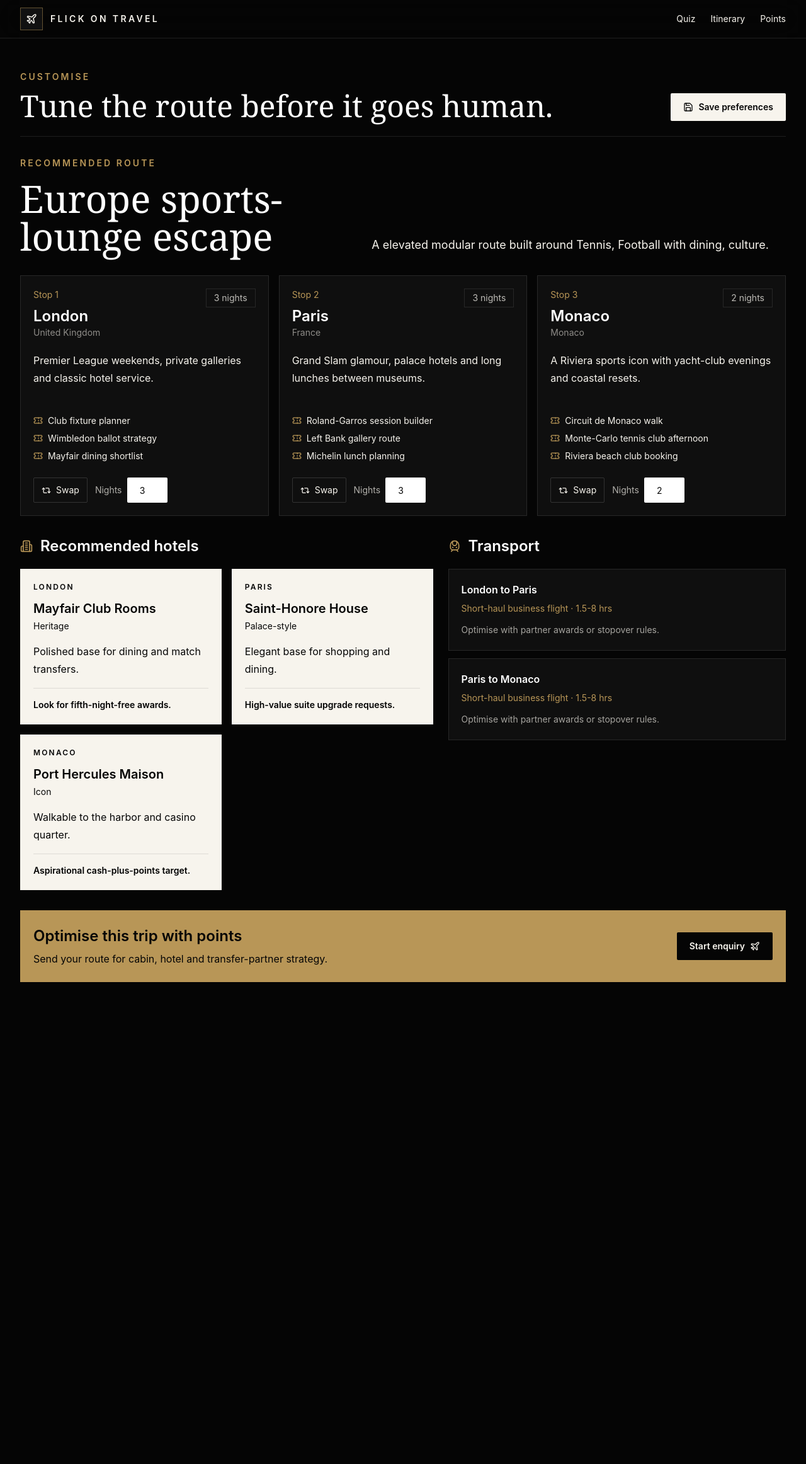
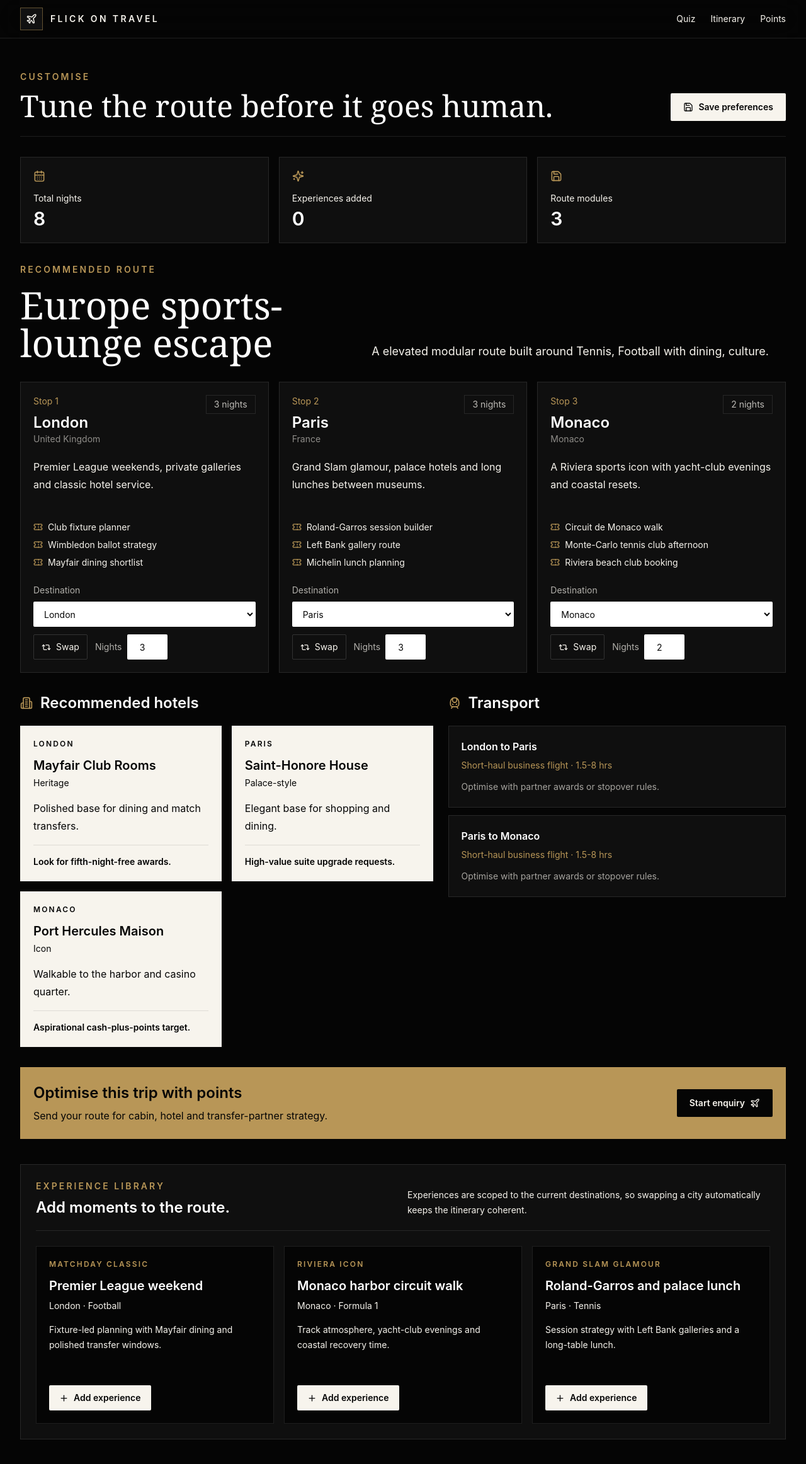
Before and after one commit to patrickpalumbo-cloud/Flick-On-Travel, a Next.js app: page /customise in a window 1280 px wide. Shown: the top 2324 px of the page at 63% size. Before the commit the page ends 1671 px from the top, so only its background shows below. Built offline with nearby package versions, Linux system fonts and the light colour scheme.

Commit message:
Add modular itinerary builder

```diff
--- a/app/customise/page.tsx
+++ b/app/customise/page.tsx
@@ -2,23 +2,36 @@
 
 import { useEffect, useMemo, useState } from "react";
 import Link from "next/link";
-import { Save } from "lucide-react";
+import { CalendarDays, Plus, Save, Sparkles } from "lucide-react";
+import type { LucideIcon } from "lucide-react";
 import { TripShell } from "@/components/trip-shell";
 import { ItineraryView } from "@/components/itinerary-view";
-import { buildItinerary, buildTransport, cities, defaultPreferences, type Itinerary } from "@/lib/trip-data";
+import { buildItinerary, buildTransport, cities, defaultPreferences, experiences, type City, type Experience, type Itinerary } from "@/lib/trip-data";
 import { readItinerary, writeItinerary } from "@/lib/storage";
 
 export default function CustomisePage() {
   const [itinerary, setItinerary] = useState<Itinerary>(() => buildItinerary(defaultPreferences));
 
   useEffect(() => {
-    setItinerary(readItinerary());
+    setItinerary(normalizeItinerary(readItinerary()));
   }, []);
 
   const cityPool = useMemo(() => cities.filter((city) => city.region === itinerary.cities[0]?.region), [itinerary.cities]);
+  const selectedExperienceIds = useMemo(() => new Set((itinerary.selectedExperiences ?? []).map((experience) => experience.id)), [itinerary.selectedExperiences]);
+  const routeCityIds = useMemo(() => new Set(itinerary.cities.map((city) => city.id)), [itinerary.cities]);
+  const availableExperiences = useMemo(
+    () => experiences.filter((experience) => routeCityIds.has(experience.cityId) && !selectedExperienceIds.has(experience.id)),
+    [routeCityIds, selectedExperienceIds]
+  );
+  const totalNights = itinerary.cities.reduce((total, city) => total + city.nights, 0);
 
   function updateItinerary(next: Itinerary) {
-    const withTransport = { ...next, transport: buildTransport(next.cities) };
+    const routeCityIds = new Set(next.cities.map((city) => city.id));
+    const withTransport = {
+      ...next,
+      selectedExperiences: (next.selectedExperiences ?? []).filter((experience) => routeCityIds.has(experience.cityId)),
+      transport: buildTransport(next.cities)
+    };
     setItinerary(withTransport);
     writeItinerary(withTransport);
   }
@@ -32,9 +45,31 @@ export default function CustomisePage() {
     updateItinerary({ ...itinerary, cities: nextCities });
   }
 
+  function changeCity(cityId: string, nextCityId: string) {
+    const replacement = cityPool.find((city) => city.id === nextCityId);
+    if (!replacement) return;
+
+    const nextCities = itinerary.cities.map((city) => (city.id === cityId ? { ...replacement, nights: city.nights } : city));
+    updateItinerary({ ...itinerary, cities: nextCities });
+  }
+
   function changeNights(cityId: string, nights: number) {
     const nextCities = itinerary.cities.map((city) => (city.id === cityId ? { ...city, nights: Math.max(1, Math.min(7, nights || 1)) } : city));
     updateItinerary({ ...itinerary, cities: nextCities });
+  }
+
+  function addExperience(experience: Experience) {
+    updateItinerary({
+      ...itinerary,
+      selectedExperiences: [...(itinerary.selectedExperiences ?? []), experience]
+    });
+  }
+
+  function removeExperience(experienceId: string) {
+    updateItinerary({
+      ...itinerary,
+      selectedExperiences: (itinerary.selectedExperiences ?? []).filter((experience) => experience.id !== experienceId)
+    });
   }
 
   return (
@@ -50,8 +85,77 @@ export default function CustomisePage() {
             Save preferences
           </Link>
         </div>
-        <ItineraryView itinerary={itinerary} editable onSwap={swapCity} onNightChange={changeNights} />
+        <div className="mb-8 grid gap-4 md:grid-cols-3">
+          <BuilderStat icon={CalendarDays} label="Total nights" value={`${totalNights}`} />
+          <BuilderStat icon={Sparkles} label="Experiences added" value={`${(itinerary.selectedExperiences ?? []).length}`} />
+          <BuilderStat icon={Save} label="Route modules" value={`${itinerary.cities.length}`} />
+        </div>
+
+        <ItineraryView
+          itinerary={itinerary}
+          editable
+          cityOptions={cityPool}
+          onSwap={swapCity}
+          onDestinationChange={changeCity}
+          onNightChange={changeNights}
+          onExperienceRemove={removeExperience}
+        />
+
+        <section className="mt-10 border border-white/10 bg-white/[0.04] p-5 sm:p-6">
+          <div className="flex flex-col justify-between gap-4 border-b border-white/10 pb-5 md:flex-row md:items-end">
+            <div>
+              <p className="text-sm font-semibold uppercase tracking-[0.22em] text-brass">Experience library</p>
+              <h2 className="mt-2 text-2xl font-semibold text-white">Add moments to the route.</h2>
+            </div>
+            <p className="max-w-xl text-sm leading-6 text-ivory/62">Experiences are scoped to the current destinations, so swapping a city automatically keeps the itinerary coherent.</p>
+          </div>
+
+          <div className="mt-6 grid gap-4 md:grid-cols-2 lg:grid-cols-3">
+            {availableExperiences.map((experience) => (
+              <article key={experience.id} className="border border-white/10 bg-ink p-5">
+                <p className="text-xs font-semibold uppercase tracking-[0.18em] text-brass">{experience.eyebrow}</p>
+                <h3 className="mt-3 text-xl font-semibold text-white">{experience.title}</h3>
+                <p className="mt-2 text-sm text-ivory/52">{cityName(experience.cityId, cityPool)} · {experience.category}</p>
+                <p className="mt-4 min-h-20 text-sm leading-6 text-ivory/66">{experience.description}</p>
+                <button
+                  className="focus-ring mt-5 inline-flex min-h-10 items-center gap-2 rounded-sm bg-ivory px-4 text-sm font-semibold text-ink"
+                  onClick={() => addExperience(experience)}
+                >
+                  <Plus size={15} aria-hidden="true" />
+                  Add experience
+                </button>
+              </article>
+            ))}
+          </div>
+
+          {availableExperiences.length === 0 ? (
+            <div className="mt-6 border border-white/10 bg-ink p-5 text-sm leading-7 text-ivory/64">
+              Every available experience for this route has been added. Remove one from a city card or swap destinations to reveal more options.
+            </div>
+          ) : null}
+        </section>
       </section>
     </TripShell>
   );
 }
+
+function normalizeItinerary(itinerary: Itinerary): Itinerary {
+  return {
+    ...itinerary,
+    selectedExperiences: itinerary.selectedExperiences ?? []
+  };
+}
+
+function cityName(cityId: string, cityPool: City[]) {
+  return cityPool.find((city) => city.id === cityId)?.name ?? "Route stop";
+}
+
+function BuilderStat({ icon: Icon, label, value }: { icon: LucideIcon; label: string; value: string }) {
+  return (
+    <div className="border border-white/10 bg-white/[0.04] p-5">
+      <Icon className="text-brass" size={19} aria-hidden="true" />
+      <p className="mt-4 text-sm text-ivory/52">{label}</p>
+      <p className="mt-1 text-3xl font-semibold text-white">{value}</p>
+    </div>
+  );
+}
--- a/components/itinerary-view.tsx
+++ b/components/itinerary-view.tsx
@@ -1,15 +1,20 @@
 "use client";
 
 import Link from "next/link";
-import { ArrowRight, Building2, Plane, Repeat2, Ticket, TrainFront } from "lucide-react";
-import type { Itinerary } from "@/lib/trip-data";
+import { ArrowRight, Building2, Plane, Repeat2, Ticket, TrainFront, X } from "lucide-react";
+import type { City, Itinerary } from "@/lib/trip-data";
 
-export function ItineraryView({ itinerary, editable = false, onSwap, onNightChange }: {
+export function ItineraryView({ itinerary, editable = false, cityOptions = [], onSwap, onDestinationChange, onNightChange, onExperienceRemove }: {
   itinerary: Itinerary;
   editable?: boolean;
+  cityOptions?: City[];
   onSwap?: (cityId: string) => void;
+  onDestinationChange?: (cityId: string, nextCityId: string) => void;
   onNightChange?: (cityId: string, nights: number) => void;
+  onExperienceRemove?: (experienceId: string) => void;
 }) {
+  const selectedExperiences = itinerary.selectedExperiences ?? [];
+
   return (
     <div className="grid gap-8">
       <section className="grid gap-5 lg:grid-cols-[0.9fr_1.1fr]">
@@ -32,6 +37,30 @@ export function ItineraryView({ itinerary, editable = false, onSwap, onNightChan
               <span className="border border-white/10 px-3 py-1 text-sm text-ivory/75">{city.nights} nights</span>
             </div>
             <p className="mt-5 min-h-20 leading-7 text-ivory/72">{city.headline}</p>
+            {selectedExperiences.filter((experience) => experience.cityId === city.id).length ? (
+              <div className="mt-5 grid gap-2 border-y border-white/10 py-4">
+                <p className="text-xs font-semibold uppercase tracking-[0.18em] text-brass">Added experiences</p>
+                {selectedExperiences
+                  .filter((experience) => experience.cityId === city.id)
+                  .map((experience) => (
+                    <div key={experience.id} className="flex items-start justify-between gap-3 bg-white/[0.05] p-3">
+                      <div>
+                        <p className="text-sm font-semibold text-white">{experience.title}</p>
+                        <p className="mt-1 text-xs text-ivory/52">{experience.category} · {experience.eyebrow}</p>
+                      </div>
+                      {editable ? (
+                        <button
+                          aria-label={`Remove ${experience.title}`}
+                          className="focus-ring flex h-8 w-8 shrink-0 items-center justify-center rounded-sm border border-white/15 text-ivory/70 hover:bg-white hover:text-ink"
+                          onClick={() => onExperienceRemove?.(experience.id)}
+                        >
+                          <X size={14} aria-hidden="true" />
+                        </button>
+                      ) : null}
+                    </div>
+                  ))}
+              </div>
+            ) : null}
             <div className="mt-5 grid gap-2">
               {city.activities.map((activity) => (
                 <p key={activity} className="flex gap-2 text-sm text-ivory/72">
@@ -41,7 +70,26 @@ export function ItineraryView({ itinerary, editable = false, onSwap, onNightChan
               ))}
             </div>
             {editable ? (
-              <div className="mt-6 flex items-center gap-3">
+              <div className="mt-6 grid gap-3">
+                <label className="grid gap-2 text-sm text-ivory/70">
+                  Destination
+                  <select
+                    className="focus-ring h-10 rounded-sm border border-white/15 bg-white px-3 text-ink"
+                    value={city.id}
+                    onChange={(event) => onDestinationChange?.(city.id, event.target.value)}
+                  >
+                    {cityOptions.map((option) => (
+                      <option
+                        key={option.id}
+                        value={option.id}
+                        disabled={option.id !== city.id && itinerary.cities.some((selectedCity) => selectedCity.id === option.id)}
+                      >
+                        {option.name}
+                      </option>
+                    ))}
+                  </select>
+                </label>
+                <div className="flex items-center gap-3">
                   <button className="focus-ring inline-flex min-h-10 items-center gap-2 rounded-sm border border-white/15 px-3 text-sm" onClick={() => onSwap?.(city.id)}>
                     <Repeat2 size={15} aria-hidden="true" />
                     Swap
@@ -57,6 +105,7 @@ export function ItineraryView({ itinerary, editable = false, onSwap, onNightChan
                       onChange={(event) => onNightChange?.(city.id, Number(event.target.value))}
                     />
                   </label>
+                </div>
               </div>
             ) : null}
           </article>
--- a/lib/trip-data.ts
+++ b/lib/trip-data.ts
@@ -39,6 +39,7 @@ export type Itinerary = {
   title: string;
   summary: string;
   cities: City[];
+  selectedExperiences: Experience[];
   transport: TransportOption[];
 };
 
@@ -298,10 +299,17 @@ export function buildItinerary(preferences: TripPreferences): Itinerary {
     nights: preferences.style === "City sprint" ? Math.min(city.nights, 2) : preferences.style === "Slow luxury" ? city.nights + 1 : city.nights
   }));
 
+  const selectedCityIds = new Set(citiesWithPace.map((city) => city.id));
+  const selectedExperiences = preferences.experienceLikes
+    .map((experienceId) => experiences.find((experience) => experience.id === experienceId))
+    .filter((experience): experience is Experience => Boolean(experience))
+    .filter((experience) => selectedCityIds.has(experience.cityId));
+
   return {
     title: `${preferences.region} sports-lounge escape`,
     summary: `A ${preferences.budget.toLowerCase()} modular route built around ${preferences.sports.join(", ") || "major events"} with ${preferences.interests.join(", ").toLowerCase() || "premium city time"}.`,
     cities: citiesWithPace,
+    selectedExperiences,
     transport: buildTransport(citiesWithPace)
   };
 }
```
Also changed, not shown: 1 other file (tests, documents, lock files or other folders). Lines whose indentation alone changed are shown as unchanged.
